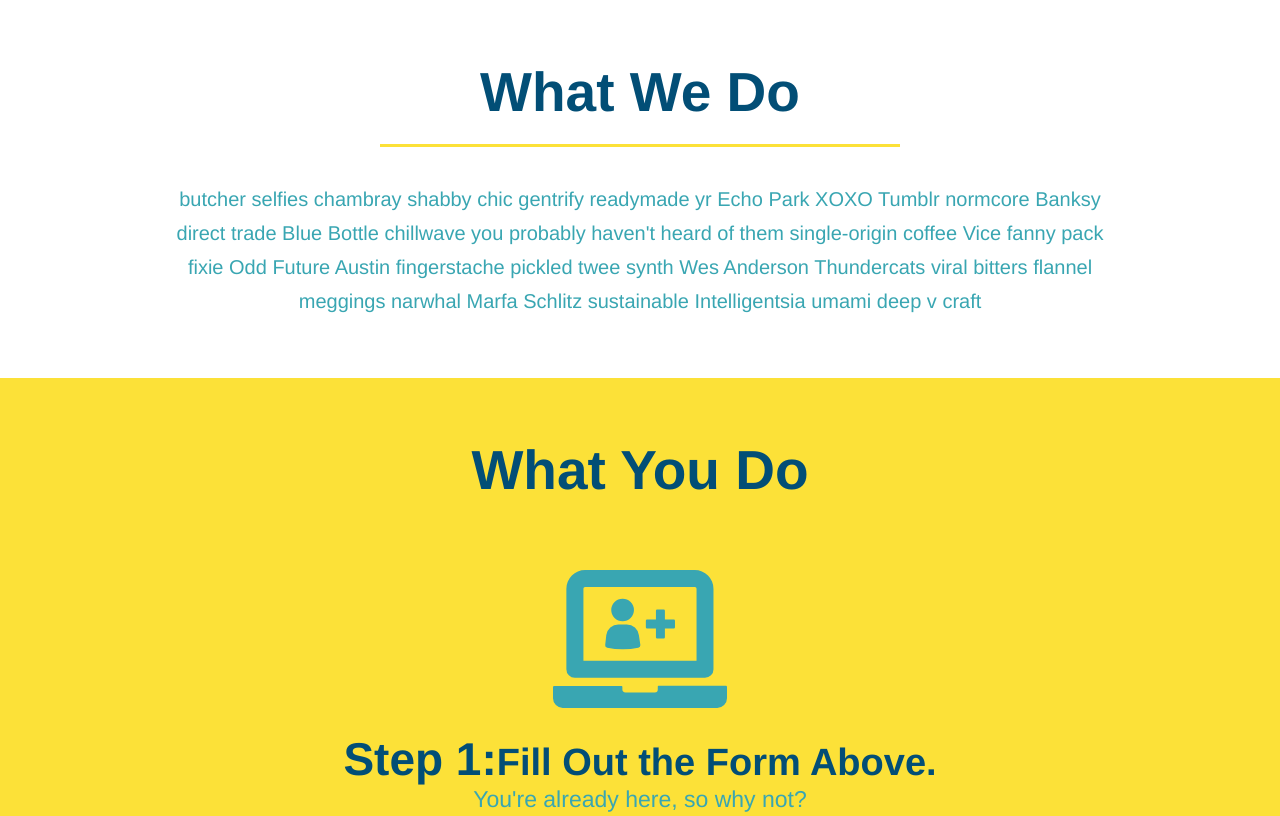
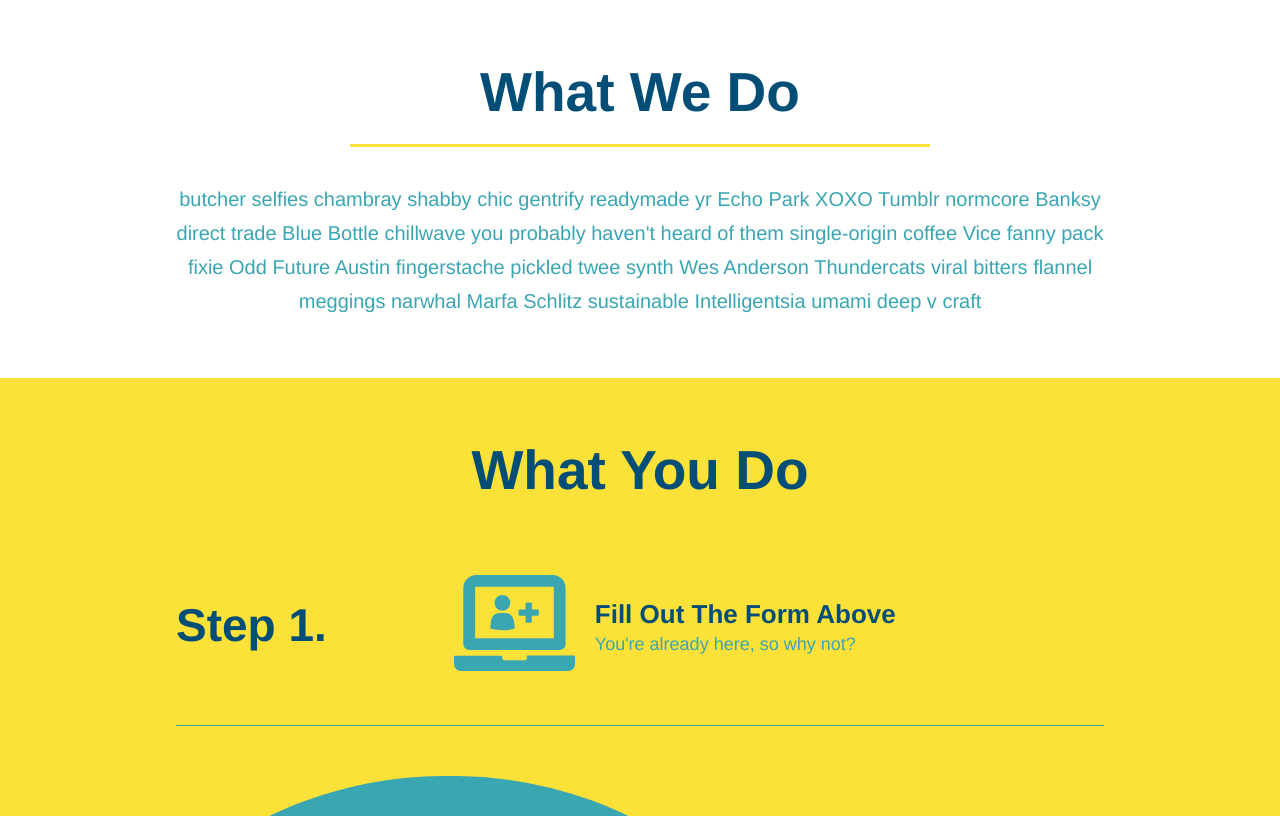
Before and after one commit to FrankShock/run-buddy, a plain HTML site: page index.html in a window 1280 px wide. Shown: the part 718-1534 px from the top of the page. Drawn offline with Linux system fonts and the light colour scheme.

Commit message:
add flexbox to the steps

```diff
--- a/assets/css/style.css
+++ b/assets/css/style.css
@@ -127,9 +127,6 @@
     padding: 10px 20px;
     font-size: 16px;
   }
-  .intro {
-    text-align: center;
-  }
 
   .intro p {
     line-height: 1.7;
@@ -137,20 +134,30 @@
     width: 80%;
     font-size: 20px;
     margin: 0 auto;
+    text-align: center;
   }
   .steps {
-    text-align: center;
     background: #fce138;
   }
-
+  .step {
+    margin: 50px auto;
+    padding-bottom: 50px;
+    width: 80%;
+    border-bottom: 1px solid #39a6b2;
+    display: flex;
+    flex-wrap: wrap;
+    align-items: center;
+    justify-content: space-between;
+  }
 
   .section-title {
     font-size: 55px;
     color: #024e76;
-    margin-bottom: 35px;
-    padding: 0 100px 20px 100px;
-    display: inline-block;
     border-bottom: 3px solid;
+    padding-bottom: 20px;
+    text-align: center;
+    margin: 0 auto 35px auto;
+    width: 50%;
   }
 
   .primary-border {
@@ -160,31 +167,39 @@
   .secondary-border {
     border-color: #39a6b2;
   }
-  .steps div {
-    margin-bottom: 80px;
-  }
 
-  .steps img {
-    width: 15%;
-    margin: 10px 0;
-  }
-
-  .steps h3 {
+  .step h3 {
     color: #024e76;
     font-size: 46px;
-    margin-top: 10px;
+    flex: 1 30%;
+     }
+  .step-text h4 {
+      font-size: 26px;
+      line-height: 1.5;
+      color: #024e76;
+    }
+    .step-img {
+      flex: 1 12%;
+      margin-right: 20px;
+    }
+    .step-img img {
+      max-width: 100%;
+    }
+  .step-text p {
+    color: #39a6b2;
+    font-size: 18px;
   }
+  .step-info{
+    flex: 2 70%;
+    display: flex;
+    flex-wrap: wrap;
+    align-items: center;
+  }
+  .step-text {
+    flex: 12;
+  }
+  .trainers {}
 
-  .steps p {
-    color: #39a6b2;
-    font-size: 23px;
-  }
-  .steps span {
-    font-size: 38px;
-  }
-  .trainers {
-    text-align: center;
-  }
   .trainer {
     width: 900px;
     margin: 0 auto 30px auto;
@@ -219,13 +234,14 @@
     font-size: 26px;
     margin-bottom: 25px;
   }
-
+  .flex-row {
+    display: flex;
+  }
   .trainer-bio p {
     font-size: 17px;
     line-height: 1.3;
   }
   .contact {
-    text-align: center;
     background: #024e76;
   }
   .contact h2 {
--- a/index.html
+++ b/index.html
@@ -63,18 +63,30 @@
       </section>
 
       <section id="what-we-do" class="intro">
+        <div class="flex-row">
         <h2 class="section-title primary-border">What We Do</h2>
-        <p>butcher selfies chambray shabby chic gentrify readymade yr Echo Park XOXO Tumblr normcore Banksy direct trade Blue Bottle chillwave you probably haven't heard of them single-origin coffee Vice fanny pack fixie Odd Future Austin fingerstache pickled twee synth Wes Anderson Thundercats viral bitters flannel meggings narwhal Marfa Schlitz sustainable Intelligentsia umami deep v craft </p>
+      </div>
+      <div class="flex-row">
+        <p>
+          butcher selfies chambray shabby chic gentrify readymade yr Echo Park XOXO Tumblr normcore Banksy direct trade Blue Bottle chillwave you probably haven't heard of them single-origin coffee Vice fanny pack fixie Odd Future Austin fingerstache pickled twee synth Wes Anderson Thundercats viral bitters flannel meggings narwhal Marfa Schlitz sustainable Intelligentsia umami deep v craft
+        </p>
+      </div>
       </section>
 
       <section id="what-you-do" class="steps">
         <h2 class="section-title primary-border">What You Do</h2>
-        <div>
-          <img src="./assets/images/step-1.svg" alt="">
-          <h3>Step 1:<span>Fill Out the Form Above.</span></h3>
-          <p>You're already here, so why not?</p>
+        <div class="step">
+          <h3>Step 1.</h3>
+          <div class="step-info">
+            <div class="step-img">
+              <img src="./assets/images/step-1.svg" alt="" />
+            </div>
+            <div class="step-text">
+              <h4>Fill Out The Form Above</h4>
+              <p>You're already here, so why not?</p>
+            </div>
+          </div>
         </div>
-        <div>
           <img src="./assets/images/step-2.svg" alt="">
           <h3>Step 2:<span> Consult with One of Our Trainers.</span></h3>
           <p>Are you here to build muscle, lose weight, or just feel good?</p>
```
